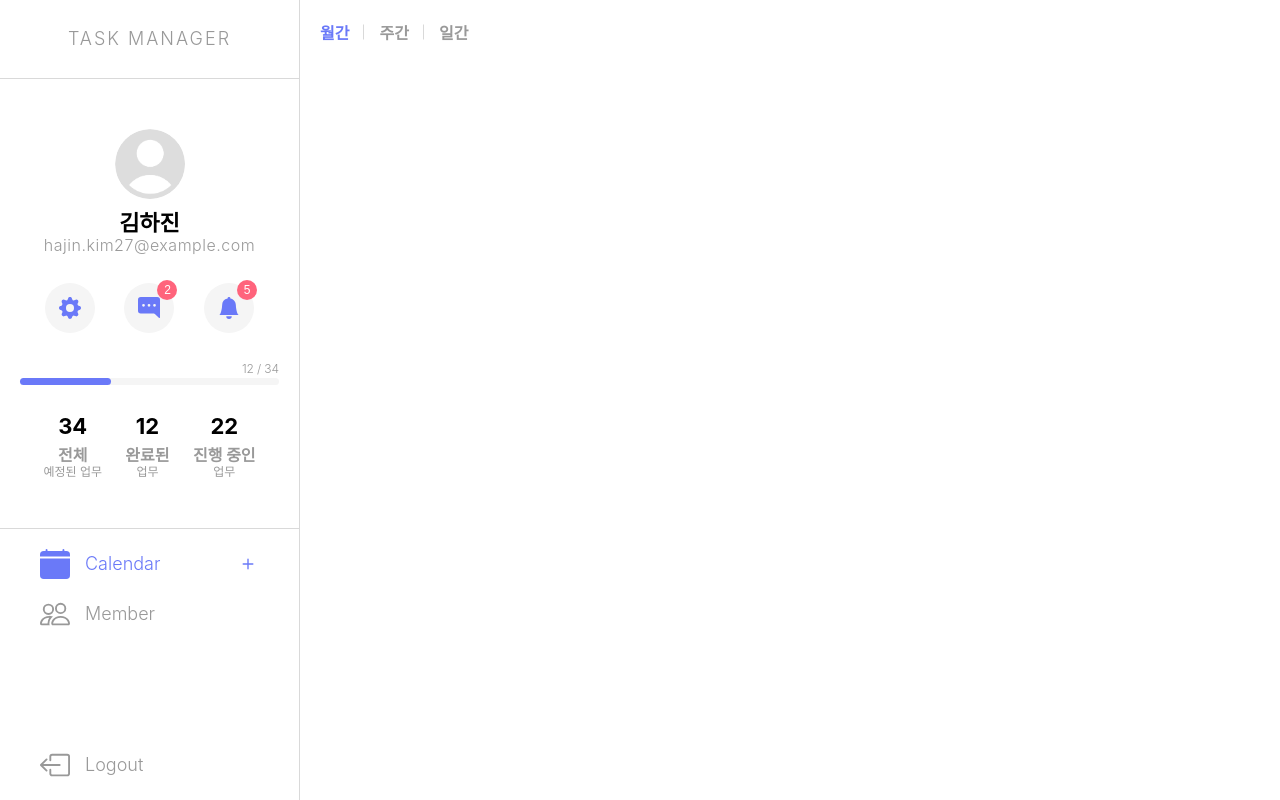
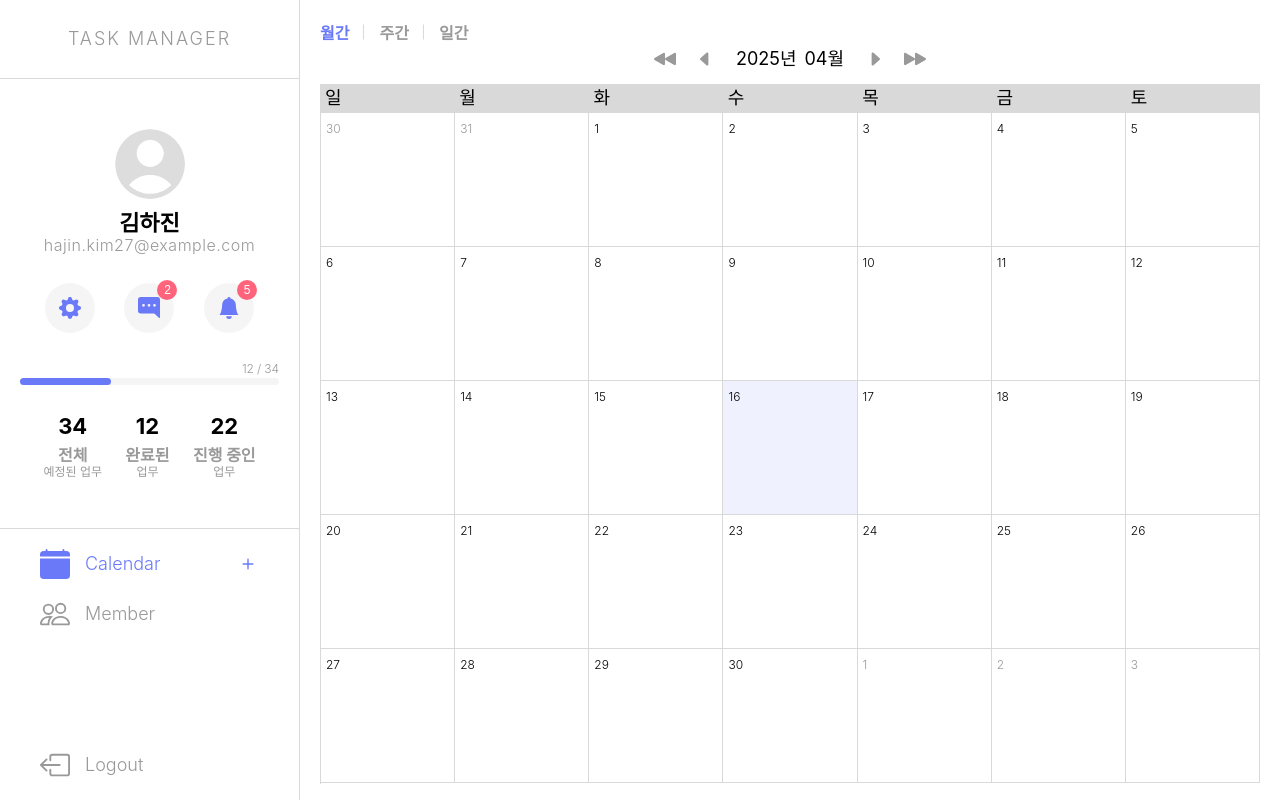
Before and after one commit to supercoding-Project/frontend-3rd, a React (Vite) app: page / in a window 1280 px wide. Built offline with nearby package versions, Linux system fonts and the light colour scheme.

Commit message:
월간 캘린더 UI 구현

```diff
--- a/src/components/Calendar/Month.jsx
+++ b/src/components/Calendar/Month.jsx
@@ -1,5 +1,178 @@
+import {
+  addMonths,
+  addYears,
+  eachDayOfInterval,
+  endOfMonth,
+  endOfWeek,
+  format,
+  isSameDay,
+  isSameMonth,
+  startOfMonth,
+  startOfWeek,
+  subMonths,
+  subYears,
+} from 'date-fns';
+import { useState } from 'react';
+import { BsCaretLeftFill } from 'react-icons/bs';
+import { BsCaretRightFill } from 'react-icons/bs';
+import { BsFillFastForwardFill } from 'react-icons/bs';
+import { useNavigate } from 'react-router-dom';
+import styled from 'styled-components';
+
 const Month = () => {
-  return <div></div>;
+  const [currentMonth, setCurrentMonth] = useState(new Date());
+
+  const navigate = useNavigate();
+
+  const startDate = startOfWeek(startOfMonth(currentMonth));
+  const endDate = endOfWeek(endOfMonth(currentMonth));
+  const days = eachDayOfInterval({ start: startDate, end: endDate });
+
+  const weeks = ['일', '월', '화', '수', '목', '금', '토'];
+
+  const handlePrevMonth = () => {
+    setCurrentMonth(subMonths(currentMonth, 1));
+  };
+
+  const handlePrevYear = () => {
+    setCurrentMonth(subYears(currentMonth, 1));
+  };
+
+  const handleNextMonth = () => {
+    setCurrentMonth(addMonths(currentMonth, 1));
+  };
+
+  const handleNextYear = () => {
+    setCurrentMonth(addYears(currentMonth, 1));
+  };
+
+  const handlePageNavigation = () => {
+    navigate('/schedule-edit');
+  };
+
+  return (
+    <Container>
+      <DateWrapper>
+        <button onClick={handlePrevYear}>
+          <BsFillFastForwardFill />
+        </button>
+        <button onClick={handlePrevMonth}>
+          <BsCaretLeftFill />
+        </button>
+        <div>
+          <span>{format(currentMonth, 'yyyy')}년</span>
+          <span>{format(currentMonth, 'MM')}월</span>
+        </div>
+        <button onClick={handleNextMonth}>
+          <BsCaretRightFill />
+        </button>
+        <button onClick={handleNextYear}>
+          <BsFillFastForwardFill />
+        </button>
+      </DateWrapper>
+      <WeeksWrapper>
+        {weeks.map((week) => (
+          <div key={week}>{week}</div>
+        ))}
+      </WeeksWrapper>
+      <DaysWrapper>
+        {days.map((day) => (
+          <Day
+            key={day}
+            $isToday={isSameDay(day, new Date())}
+            $isCurrentMonth={isSameMonth(day, currentMonth)}
+            onClick={handlePageNavigation}
+          >
+            <span>{format(day, 'd')}</span>
+          </Day>
+        ))}
+      </DaysWrapper>
+    </Container>
+  );
 };
 
 export default Month;
+
+const Container = styled.div`
+  height: calc(100% - 88.5px);
+`;
+
+const DateWrapper = styled.div`
+  display: flex;
+  align-items: center;
+  justify-content: center;
+  gap: 10px;
+  margin-bottom: 10px;
+
+  & div {
+    width: 120px;
+    display: flex;
+    align-items: center;
+    font-size: var(--font-lg);
+    font-weight: 400;
+    justify-content: center;
+    gap: 8px;
+  }
+
+  & button {
+    width: 30px;
+    height: 30px;
+    border: none;
+    background: transparent;
+    display: flex;
+    align-items: center;
+    justify-content: center;
+    padding: 0;
+    font-size: var(--font-lg);
+    color: var(--color-main-inactive);
+    cursor: pointer;
+  }
+
+  & button:first-child,
+  button:last-child {
+    font-size: var(--font-xl);
+  }
+
+  & button:first-child {
+    transform: rotateY(180deg);
+  }
+
+  & button:active {
+    color: var(--color-main-active);
+  }
+`;
+
+const WeeksWrapper = styled.div`
+  display: flex;
+
+  & div {
+    flex-grow: 1;
+    background: var(--color-border);
+    font-weight: 400;
+    padding: 5px;
+  }
+`;
+
+const DaysWrapper = styled.div`
+  display: flex;
+  flex-wrap: wrap;
+  height: 100%;
+  flex-grow: 1;
+  border-top: 1px solid var(--color-border);
+  border-left: 1px solid var(--color-border);
+  cursor: pointer;
+`;
+
+const Day = styled.div`
+  width: calc(100% / 7);
+  flex-grow: 1;
+  border-right: 1px solid var(--color-border);
+  border-bottom: 1px solid var(--color-border);
+  background: ${({ $isToday }) => ($isToday ? 'rgba(106, 121, 248, 0.1)' : 'transparent')};
+  padding: 5px;
+
+  & span {
+    font-size: var(--font-sm);
+    color: ${({ $isCurrentMonth }) => ($isCurrentMonth ? 'var(--color-text-primary)' : 'var(--color-text-disabled)')};
+  }
+`;
--- a/src/pages/home/Home.jsx
+++ b/src/pages/home/Home.jsx
@@ -40,7 +40,6 @@ export default Home;
 
 const Tab = styled.ul`
   display: flex;
-  align-items: end;
   gap: 30px;
 `;
 
```
